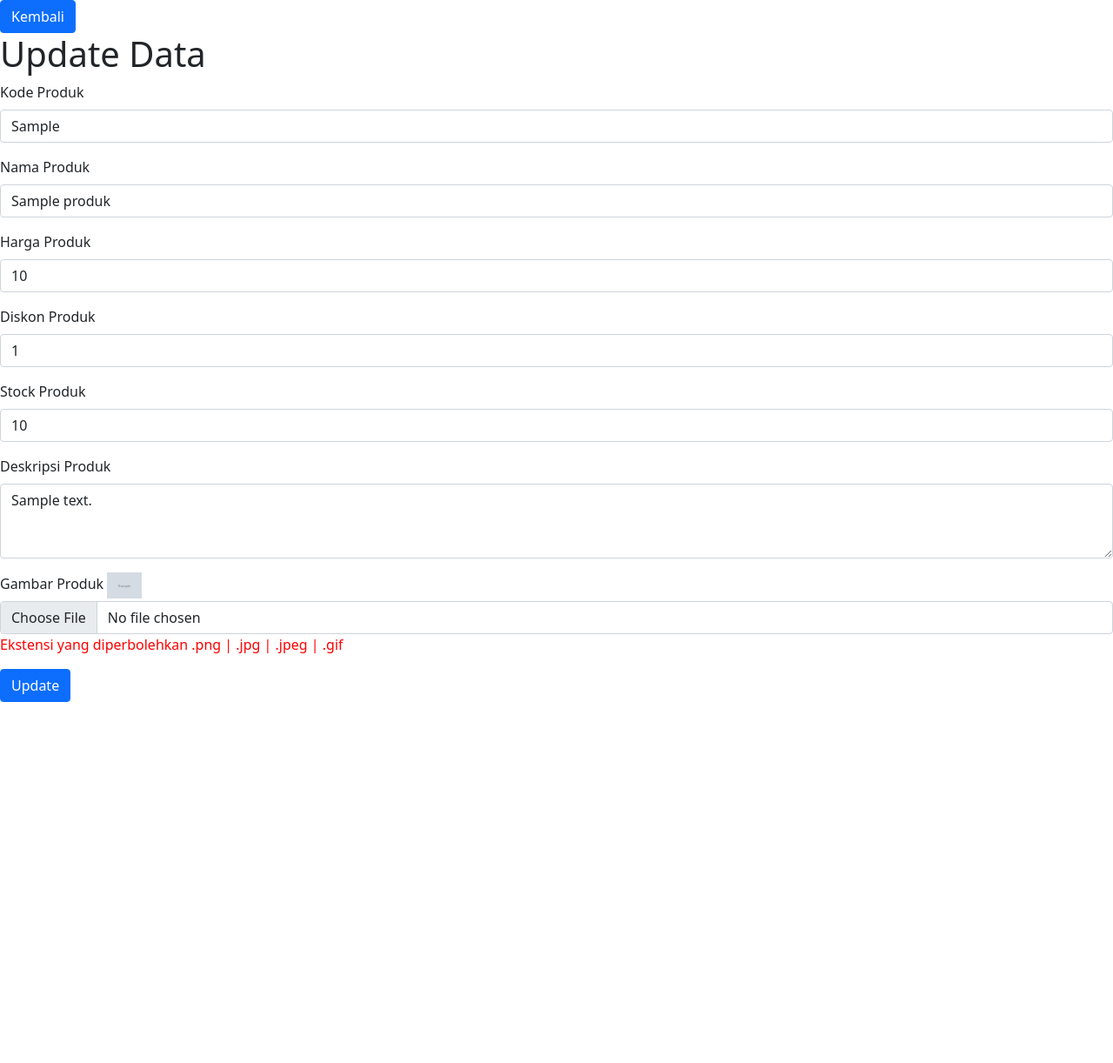
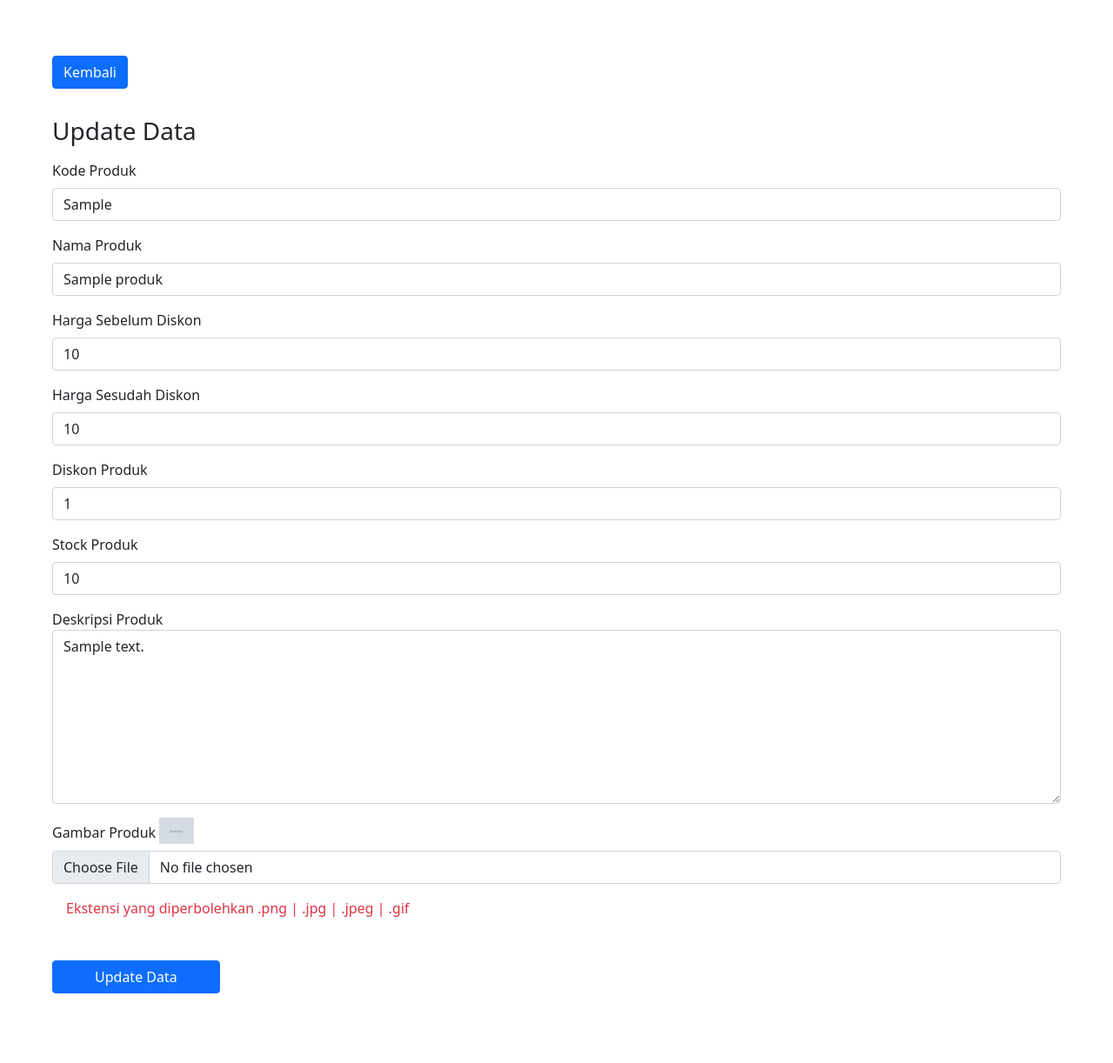
Before and after one commit to Edokur/project-1-new, a PHP site: page /Dasboard/update_produk_discount.php?id_produk=1 in a window 1280 px wide. Shown: the whole page at 87% size. Before the commit the page ends 807 px from the top, so only its background shows below. Run offline with PHP 8.4, Linux system fonts and the light colour scheme; a user stored in the database is signed in; tables that the repository leaves empty hold one stand-in row (values such as "Sample post"); grey boxes marked "Sample" are stand-in pictures.

Commit message:
memperbarui halam update produk dan title

```diff
--- a/Dasboard/update_produk_discount.php
+++ b/Dasboard/update_produk_discount.php
@@ -8,12 +8,13 @@
     <!-- Bootstrap CSS -->
     <link href="https://cdn.jsdelivr.net/npm/bootstrap@5.1.3/dist/css/bootstrap.min.css" rel="stylesheet" integrity="sha384-1BmE4kWBq78iYhFldvKuhfTAU6auU8tT94WrHftjDbrCEXSU1oBoqyl2QvZ6jIW3" crossorigin="anonymous">
 
-    <title>Hello, world!</title>
+    <title>Update-Produk-Discount</title>
   </head>
   <body>
-  <a href="new_product.php" class="btn btn-primary">Kembali</a>
-    <h1>Update Data</h1>
-    <?php
+  <div class="container-fluid">
+
+<!-- Form Inputan -->
+<?php
       include "../conection_database.php";
       if (isset($_GET['id_produk'])){
         if($_GET['id_produk'] != ""){
@@ -27,43 +28,52 @@
       }else{
         header("location:discount_product.php");
       }
-?>
-
+  ?>
+  <div class="col bg-white p-5 rounded">
+    <a href="discount_product.php" class="btn btn-primary my-3">Kembali</a>
+    <h3 class="my-3">Update Data</h3>
     <form method="POST" action="proses_update_data_discount.php" enctype="multipart/form-data">
-      <input type="hidden" name="id_Produk" value="<?php echo $x['id_produk']; ?>">
+    <input type="hidden" name="id_Produk" value="<?php echo $x['id_produk']; ?>">
       <div class="mb-3">
-        <label  class="form-label">Kode Produk</label>
-        <input name="kode_Produk" type="text" class="form-control" id="nama_produk" aria-describedby="emailHelp" value="<?php echo $x['kode_produk']; ?>" >
+        <label for="exampleFormControlInput1" class="form-label">Kode Produk</label>
+        <input name="kode_Produk" type="text" class="form-control" id="nama_produk" aria-describedby="emailHelp" value="<?php echo $x['kode_produk']; ?>">
       </div>
       <div class="mb-3">
-        <label  class="form-label">Nama Produk</label>
-        <input name="nama_Produk" type="text" class="form-control" id="nama_produk" aria-describedby="emailHelp" value="<?php echo $x['nama_produk']; ?>" >
+        <label for="exampleFormControlInput1" class="form-label">Nama Produk</label>
+        <input name="nama_Produk" type="text" class="form-control" id="nama_produk" aria-describedby="emailHelp" value="<?php echo $x['nama_produk']; ?>">
       </div>
       <div class="mb-3">
-        <label class="form-label">Harga Produk</label>
-        <input name="harga_Produk" type="text" class="form-control" id="exampleInputPassword1" value="<?php echo $x['harga_produk']; ?>" >
+        <label for="exampleFormControlInput1" class="form-label">Harga Sebelum Diskon</label>
+        <input name="harga_awal" type="text" class="form-control" id="exampleInputPassword1" value="<?php echo $x['harga_awal']; ?>">
       </div>
       <div class="mb-3">
-        <label class="form-label">Diskon Produk</label>
-        <input name="diskon_Produk" type="text" class="form-control" id="exampleInputPassword1" value="<?php echo $x['diskon_produk']; ?>" >
+        <label for="exampleFormControlInput1" class="form-label">Harga Sesudah Diskon</label>
+        <input name="harga_Produk" type="text" class="form-control" id="exampleInputPassword1" value="<?php echo $x['harga_produk']; ?>">
       </div>
       <div class="mb-3">
-        <label  class="form-label">Stock Produk</label>
-        <input name="stock_Produk" type="text" class="form-control" id="stock_produk" aria-describedby="emailHelp" value="<?php echo $x['stock_produk']; ?>" >
+        <label for="exampleFormControlInput1" class="form-label">Diskon Produk</label>
+        <input name="diskon_produk" type="text" class="form-control" id="exampleInputPassword1" value="<?php echo $x['diskon_produk']; ?>">
       </div>
       <div class="mb-3">
-        <label for="exampleFormControlTextarea1" class="form-label">Deskripsi Produk</label>
-        <textarea name="detail_Produk" class="form-control" id="exampleFormControlTextarea1" rows="3" ><?php echo $x['detail_produk']; ?></textarea>
+        <label for="exampleFormControlInput1" class="form-label">Stock Produk</label>
+        <input name="stock_Produk" type="text" class="form-control" id="stock_produk" aria-describedby="emailHelp" value="<?php echo $x['stock_produk']; ?>">
       </div>
       <div class="mb-3">
-        <label  class="form-label">Gambar Produk</label>
-        <img src="gambar_diskon/<?php echo $x['foto_produk']; ?>" width="40" alt="">
-        <input class="form-control text-center" type="file" id="formFile" name="gambar_Produk" >
-        <p style="color: red">Ekstensi yang diperbolehkan .png | .jpg | .jpeg | .gif</p>
+        <label for="floatingTextarea2">Deskripsi Produk</label>
+        <textarea class="form-control" name="detail_Produk" id="floatingTextarea2" style="height: 200px"><?php echo $x['detail_produk']; ?></textarea>
       </div>
-      <button type="submit" class="btn btn-primary ">Update</button>
+      <div class="mb-3">
+        <label for="formFile" class="form-label">Gambar Produk</label>
+        <img src="gambar_diskon/<?php echo $x['foto_produk']; ?>" width="40" class="mb-2">
+        <input class="form-control text-center" type="file" id="formFile" name="gambar_Produk">
+        <p class="text-danger p-3">Ekstensi yang diperbolehkan .png | .jpg | .jpeg | .gif</p>
+      </div>
+      <div class="mb-3">
+        <button type="Submit" class="btn btn-primary my-3 text-center px-5">Update Data</button>
+      </div>
     </form>
-
+  </div>
+</div>
     <!-- Option 1: Bootstrap Bundle with Popper -->
     <script src="https://cdn.jsdelivr.net/npm/bootstrap@5.1.3/dist/js/bootstrap.bundle.min.js" integrity="sha384-ka7Sk0Gln4gmtz2MlQnikT1wXgYsOg+OMhuP+IlRH9sENBO0LRn5q+8nbTov4+1p" crossorigin="anonymous"></script>
 
--- a/Home-discount_product.php
+++ b/Home-discount_product.php
@@ -3,7 +3,7 @@
         <head>
         <meta charset="UTF-8" />
         <meta name="viewport" content="width=device-width, initial-scale=1.0" />
-        <title>Home</title>
+        <title>Home-dicount-product</title>
         <link href="https://cdn.jsdelivr.net/npm/bootstrap@5.0.0-beta2/dist/css/bootstrap.min.css" rel="stylesheet" integrity="sha384-BmbxuPwQa2lc/FVzBcNJ7UAyJxM6wuqIj61tLrc4wSX0szH/Ev+nYRRuWlolflfl" crossorigin="anonymous">
         <link rel="stylesheet" href="css/style.css">
         </head>
--- a/Home-new_product.php
+++ b/Home-new_product.php
@@ -3,7 +3,7 @@
         <head>
         <meta charset="UTF-8" />
         <meta name="viewport" content="width=device-width, initial-scale=1.0" />
-        <title>Home</title>
+        <title>Home-new-product</title>
         <link href="https://cdn.jsdelivr.net/npm/bootstrap@5.0.0-beta2/dist/css/bootstrap.min.css" rel="stylesheet" integrity="sha384-BmbxuPwQa2lc/FVzBcNJ7UAyJxM6wuqIj61tLrc4wSX0szH/Ev+nYRRuWlolflfl" crossorigin="anonymous">
         <link rel="stylesheet" href="css/style.css">
         </head>
--- a/Home-old_product.php
+++ b/Home-old_product.php
@@ -3,7 +3,7 @@
         <head>
         <meta charset="UTF-8" />
         <meta name="viewport" content="width=device-width, initial-scale=1.0" />
-        <title>Home</title>
+        <title>Home-old-product</title>
         <link href="https://cdn.jsdelivr.net/npm/bootstrap@5.0.0-beta2/dist/css/bootstrap.min.css" rel="stylesheet" integrity="sha384-BmbxuPwQa2lc/FVzBcNJ7UAyJxM6wuqIj61tLrc4wSX0szH/Ev+nYRRuWlolflfl" crossorigin="anonymous">
         <link rel="stylesheet" href="css/style.css">
         </head>
--- a/login.php
+++ b/login.php
@@ -4,6 +4,8 @@
     <!-- Required meta tags -->
     <meta charset="utf-8">
     <meta name="viewport" content="width=device-width, initial-scale=1">
+
+    <title>Login</title>
 
     <!-- Bootstrap CSS -->
     <link href="https://cdn.jsdelivr.net/npm/bootstrap@5.1.3/dist/css/bootstrap.min.css" rel="stylesheet" integrity="sha384-1BmE4kWBq78iYhFldvKuhfTAU6auU8tT94WrHftjDbrCEXSU1oBoqyl2QvZ6jIW3" crossorigin="anonymous">
```
Also changed, not shown: Dasboard/update_produk.php (+29 -22 lines), Dasboard/gambar/1667492767_1.png (added), Dasboard/gambar/1729561947_giyuu_by_muztnafi_dekc84q.png (added).
